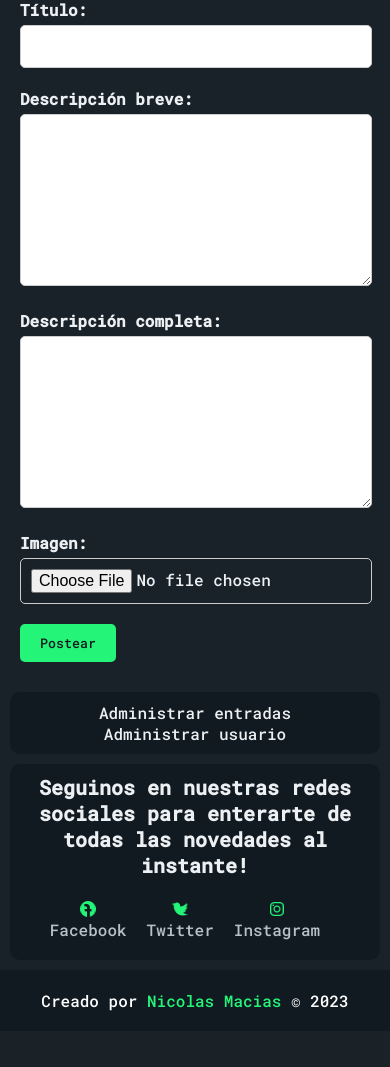
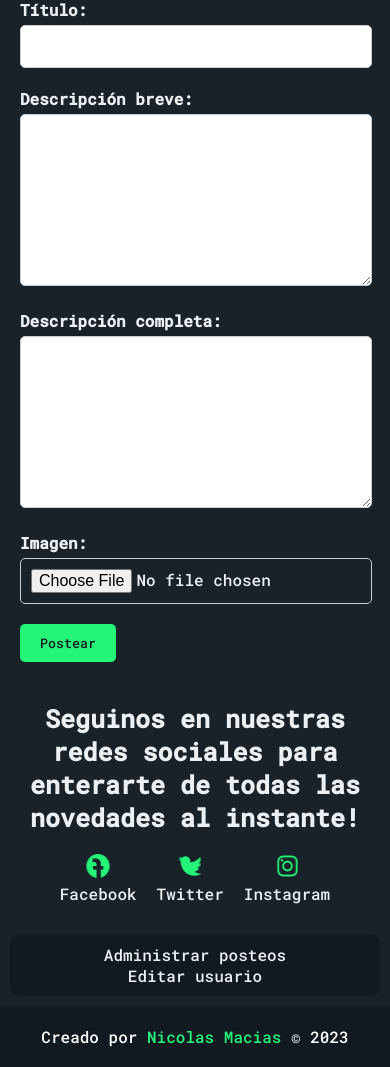
Before and after one commit to NicoMacias/TP-AW1, a PHP site: page /admin-crear-post/admin-crear-post.html in a window 390 px wide. Shown: the part 243-1310 px from the top of the page. Before the commit the page ends 1274 px from the top, so only its background shows below. Run offline with PHP 8.4, Linux system fonts and the light colour scheme; some libraries are stand-ins or nearby versions.

Commit message:
Se arreglaron los aside, donde eran dos se creo la zona de redes al final.

```diff
--- a/admin-crear-post/admin-crear-post.html
+++ b/admin-crear-post/admin-crear-post.html
@@ -75,17 +75,13 @@
         </form>
       </div>
     </section>
-    <aside class="admin">
-      <a href="../admin-posteos/admin-posteos.html">Administrar entradas</a
-      ><br />
-      <a href="../admin-usuario/admin-usuarios.html">Administrar usuario</a>
-    </aside>
-    <aside>
+    <section>
+      <div class="redes">
         <h2>
           Seguinos en nuestras redes sociales para enterarte de todas las
           novedades al instante!
         </h2>
-      <ul class="lista-redes">
+        <ul>
           <li>
             <i class="fa-brands fa-facebook fa-flip" style="color: #24f478"></i
             ><a href="https://www.facebook.com/">Facebook</a>
@@ -99,6 +95,12 @@
             ><a href="https://www.instagram.com/">Instagram</a>
           </li>
         </ul>
+      </div>
+    </section>
+    <aside>
+      <a href="../admin-posteos/admin-posteos.html">Administrar posteos</a
+      ><br />
+      <a href="../admin-usuario/admin-usuarios.html">Editar usuario</a>
     </aside>
     <footer>
       <p>Creado por <a style="color: #24f478">Nicolas Macias</a> &copy; 2023</p>
--- a/admin-crear-post/assets/css/style.css
+++ b/admin-crear-post/assets/css/style.css
@@ -1,9 +1,9 @@
-@import url('https://fonts.googleapis.com/css2?family=Roboto+Mono:wght@500&display=swap');
+@import url("https://fonts.googleapis.com/css2?family=Roboto+Mono:wght@500&display=swap");
 
 * {
   margin: 0;
   padding: 0;
-  font-family: 'Roboto Mono', monospace;
+  font-family: "Roboto Mono", monospace;
 }
 
 body {
@@ -13,7 +13,7 @@ body {
 /* estilos header */
 header {
   height: 110px;
-  background-color: #121A21;
+  background-color: #121a21;
   box-shadow: 0px 2px 4px rgba(0, 0, 0, 0.1);
 }
 
@@ -50,7 +50,7 @@ header {
 
 /* estilos navbar */
 nav {
-  background-color: #121A21;
+  background-color: #121a21;
   height: 60px;
   display: flex;
   justify-content: center;
@@ -81,7 +81,7 @@ nav {
 }
 
 .nav-links li a:hover {
-  color: #24F478;
+  color: #24f478;
 }
 
 .dropdown {
@@ -91,7 +91,7 @@ nav {
 .dropdown-content {
   display: none;
   position: absolute;
-  background-color: #121A21;
+  background-color: #121a21;
   min-width: 180px;
   z-index: 1;
 }
@@ -113,7 +113,7 @@ nav {
   max-width: 600px;
   margin: 0 auto;
   padding: 20px;
-  color: #ECF0F3;
+  color: #ecf0f3;
 }
 
 h2 {
@@ -150,8 +150,8 @@ textarea {
   display: block;
   margin-top: 20px;
   padding: 10px 20px;
-  background-color: #24F478;
-  color: #121A21;
+  background-color: #24f478;
+  color: #121a21;
   border: none;
   border-radius: 5px;
   cursor: pointer;
@@ -161,71 +161,65 @@ textarea {
   background-color: #1fbb5d;
 }
 
-/* aside */
-.admin {
-  position: fixed;
-  right: 0;
-  top: 40%;
-  transform: translateY(-50%);
-  width: 200px;
-  background-color: #121A21;
-  border: 1px solid #ECF0F3;
+/* seccion de redes */
+.redes {
+  max-width: 600px;
+  margin: 0 auto;
   padding: 20px;
+  color: #ecf0f3;
+}
+
+.redes h2 {
+  font-size: 25px;
   text-align: center;
 }
 
-.admin a {
-  text-decoration: none;
-  color: #ECF0F3;
+.redes ul {
+  margin-top: 10px;
+  display: flex;
+  justify-content: center;
+  list-style: none;
 }
 
-.admin a:hover{
-  color: #24F478;
+.redes ul li {
+  margin-right: 30px;
 }
 
+.redes ul li a {
+  text-decoration: none;
+  color: #ecf0f3;
+  margin-left: 10px;
+}
+
+.redes ul li a:hover {
+  color: #24f478;
+}
+
+/* aside */
 aside {
   position: fixed;
   right: 0;
-  top: 70%;
-  transform: translateY(-50%);
+  top: 35%;
   width: 200px;
-  background-color: #121A21;
-  border: 1px solid #ECF0F3;
+  background-color: #121a21;
+  border: 1px solid #ecf0f3;
   border-radius: 5px;
   padding: 20px;
   text-align: center;
 }
 
-aside h2 {
-  font-size: 20px;
-  margin-top: 0;
-  color: #ECF0F3;
+aside a {
+  text-decoration: none;
+  color: #ecf0f3;
 }
 
-aside ul {
-  list-style: none;
-  margin: 20px 0 0 0;
-  padding: 0;
-}
-
-aside li {
-  margin-bottom: 10px;
-}
-
-aside li a {
-  display: block;
-  font-size: 16px;
-  text-decoration: none;
-  color: #B7C1C8;
-}
-
-aside li a:hover {
-  color: #24F478;
+aside a:hover {
+  color: #24f478;
 }
 
 /* footer */
 footer {
-  background-color: #121A21;
+  background-color: #121a21;
   color: #fff;
   padding: 20px;
   display: flex;
@@ -244,21 +238,37 @@ footer p {
     margin-right: 20px;
   }
 
-  /* aside */
-  .admin {
-    transform: translateY(0%);
-    position: static;
-    width: auto;
-    margin: 10px;
-    border: none;
-    padding: 10px;
-    text-align: center;
+  /* redes */
+  .redes {
+    justify-content: center;
+    align-items: center;
   }
 
-  .admin a {
-    margin: 5px;
+  .redes ul {
+    display: flex;
+    justify-content: center;
+    list-style: none;
+    padding: 0;
   }
 
+  .redes ul li {
+    display: flex;
+    flex-direction: column;
+    justify-content: center;
+    align-items: center;
+    margin: 0 10px;
+  }
+
+  .redes ul li i {
+    font-size: 24px;
+    margin-bottom: 5px;
+  }
+
+  .redes ul li a {
+    margin-left: 0;
+  }
+
+  /* aside */
   aside {
     right: 0;
     top: 0;
@@ -266,20 +276,10 @@ footer p {
     position: static;
     width: auto;
     margin: 10px;
-    background-color: #121A21;
+    background-color: #121a21;
     border: none;
     border-radius: 10px;
     padding: 10px;
     text-align: center;
   }
-
-  .lista-redes {
-    margin-top: 10px;
-    display: flex;
-    justify-content: center;
-  }
-
-  .lista-redes li {
-    margin-right: 20px;
-  }
 }
--- a/assets/css/style.css
+++ b/assets/css/style.css
@@ -173,7 +173,7 @@ aside {
   position: fixed;
   right: 0;
   top: 50%;
-  transform: translateY(-50%);
+  transform: translateY(-35%);
   width: 200px;
   background-color: #121a21;
   border: 1px solid #ecf0f3;
```
Also changed, not shown: admin-editar-post/admin-editar-post.html (+9 -7 lines), admin-editar-post/assets/css/style.css (+73 -73 lines), admin-posteos/admin-posteos.html (+9 -7 lines), admin-posteos/assets/css/style.css (+55 -55 lines), admin-usuario/admin-usuarios.html (+9 -7 lines), admin-usuario/assets/css/style.css (+55 -63 lines), login/assets/css/style.css (+16 -16 lines), post/assets/css/style.css (+18 -18 lines), registro/assets/css/style.css (+17 -16 lines). Lines whose indentation alone changed are shown as unchanged.
